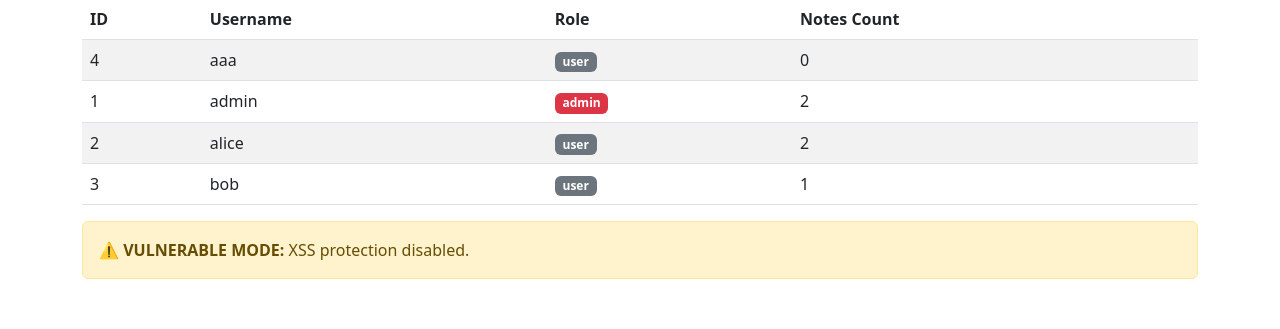
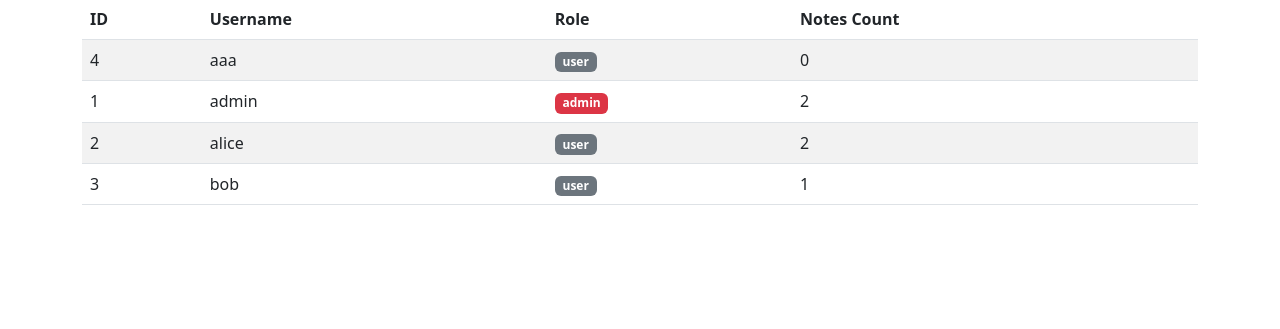
Before and after one commit to VigneshLoganathanRamesh/securenotes, a Flask app: page /admin in a window 1280 px wide. Shown: the part 227-556 px from the top of the page. Run offline with Flask 3, Linux system fonts and the light colour scheme; a user stored in the database is signed in; data comes from the database, SQL or seed files in the repository; both versions use the stored data as it was after the commit; some libraries are stand-ins or nearby versions.

Commit message:
'updated'

```diff
--- a/templates/admin.html
+++ b/templates/admin.html
@@ -80,12 +80,4 @@
         {% endif %}
     </div>
 </div>
-
-{% if VULNERABLE_XSS or VULNERABLE_IDOR %}
-<div class="alert alert-warning mt-3">
-    <strong>⚠️ VULNERABLE MODE:</strong>
-    {% if VULNERABLE_XSS %}XSS protection disabled. {% endif %}
-    {% if VULNERABLE_IDOR %}IDOR checks bypassed. {% endif %}
-</div>
-{% endif %}
 {% endblock %}
--- a/templates/dashboard.html
+++ b/templates/dashboard.html
@@ -44,9 +44,4 @@
 <div class="alert alert-info">You haven't created any notes yet.</div>
 {% endif %}
 
-{% if VULNERABLE_XSS %}
-<div class="alert alert-warning mt-3">
-    <strong>⚠️ VULNERABLE MODE:</strong> XSS protection disabled (| safe filter active).
-</div>
-{% endif %}
 {% endblock %}
--- a/templates/edit_note.html
+++ b/templates/edit_note.html
@@ -14,11 +14,7 @@
             <button type="submit" class="btn btn-primary">Save Changes</button>
             <a href="{{ url_for('dashboard') }}" class="btn btn-secondary">Cancel</a>
         </form>
-        {% if VULNERABLE_IDOR %}
-        <div class="alert alert-warning mt-3">
-            <strong>⚠️ VULNERABLE MODE:</strong> No ownership check – IDOR possible.
-        </div>
-        {% endif %}
+
     </div>
 </div>
 {% endblock %}
--- a/templates/login.html
+++ b/templates/login.html
@@ -21,11 +21,7 @@
             <button type="submit" class="btn btn-primary">Login</button>
             <a href="{{ url_for('register') }}" class="btn btn-link">Register new account</a>
         </form>
-        {% if VULNERABLE_SQL %}
-        <div class="alert alert-warning mt-3">
-            <strong>⚠️ VULNERABLE MODE:</strong> SQL Injection is possible.
-        </div>
-        {% endif %}
+
     </div>
 </div>
 {% endblock %}
```
Also changed, not shown: securenotes.db.
